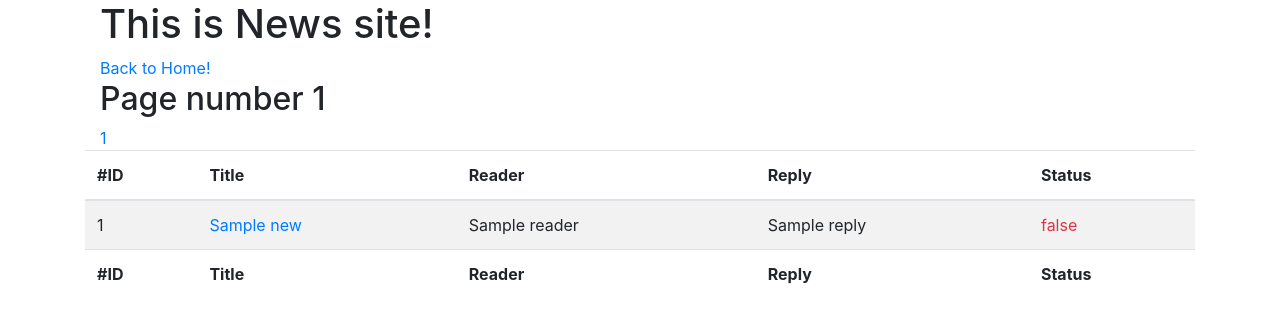
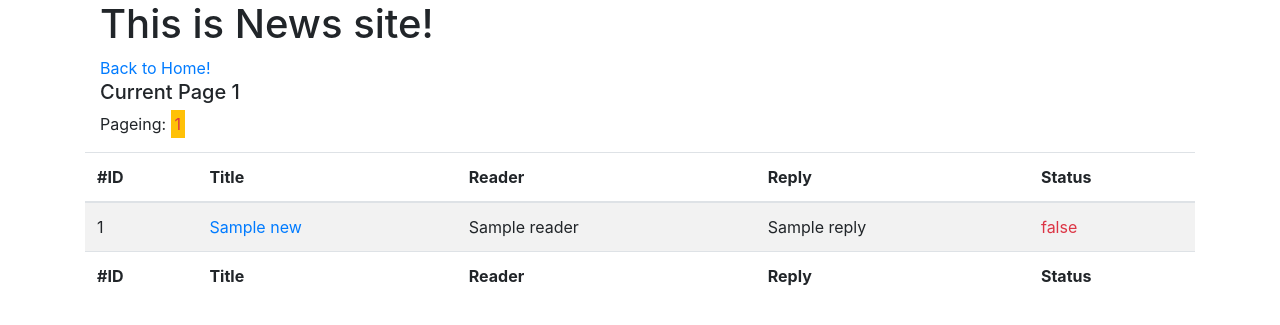
Before and after one commit to ntatvr/FE-BE-Training, a Java web app: template spring-project/springmvc/src/main/webapp/WEB-INF/views/news.jsp in a window 1280 px wide. Shown: the top 325 px of the page. Run offline with Tomcat 11, a stand-in JSP engine, Linux system fonts and the light colour scheme; the template is opened without the code that fills it: most values are stand-ins (such as "Sample title", 1, 10 or a date in 2020); some libraries are stand-ins or nearby versions.

Commit message:
Add class for paging

```diff
--- a/spring-project/springmvc/src/main/webapp/WEB-INF/views/news.jsp
+++ b/spring-project/springmvc/src/main/webapp/WEB-INF/views/news.jsp
@@ -19,10 +19,17 @@
 	<div class="col-md-12">
 		<h1>This is News site!</h1>
 		<a href="/springmvc">Back to Home!</a>
-		<h2>Page number ${currentPage}</h2>
-		<c:forEach begin="1" end="${totalPage}" varStatus="loop">
-			<a href="./news?page=${loop.index}">${loop.index}</a>
-		</c:forEach>
+		<h5>Current Page ${currentPage}</h5>
+		<p> <span>Pageing: </span>
+			<c:forEach begin="1" end="${totalPage}" varStatus="loop">
+				<c:if test="${loop.index == currentPage}">
+					<a class="text-danger bg-warning p-1" href="./news?page=${loop.index}">${loop.index}</a>
+				</c:if>
+				<c:if test="${loop.index != currentPage}">
+					<a class="bg-light p-1" href="./news?page=${loop.index}">${loop.index}</a>
+				</c:if>
+			</c:forEach>
+		</p>
 	</div>
 	<table class="col-md-12 table table-striped">
 		<thead>
```
